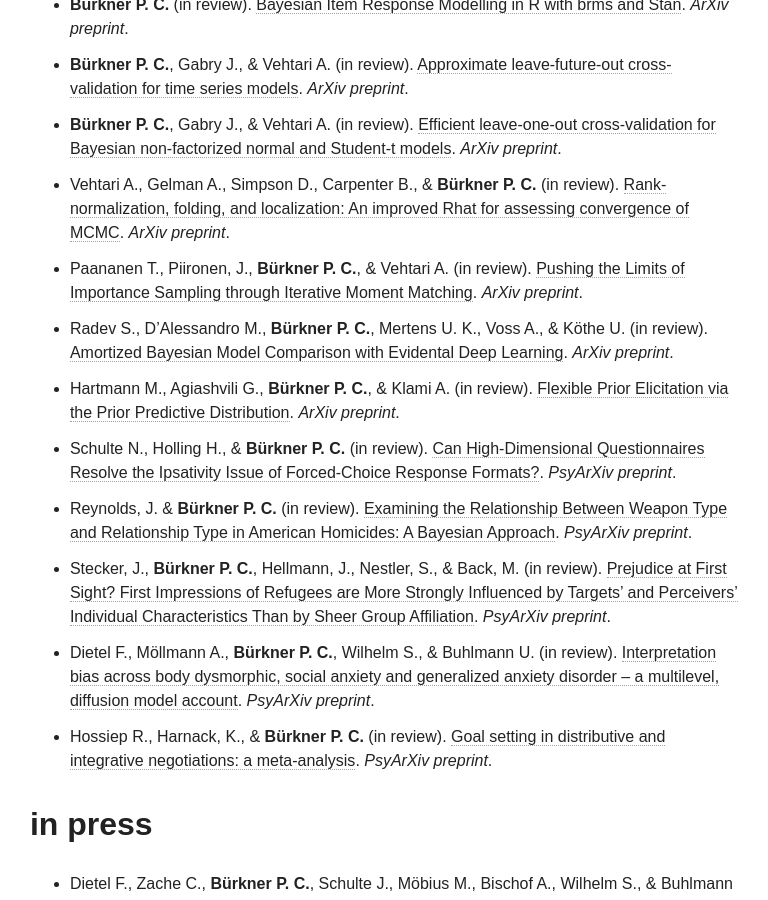
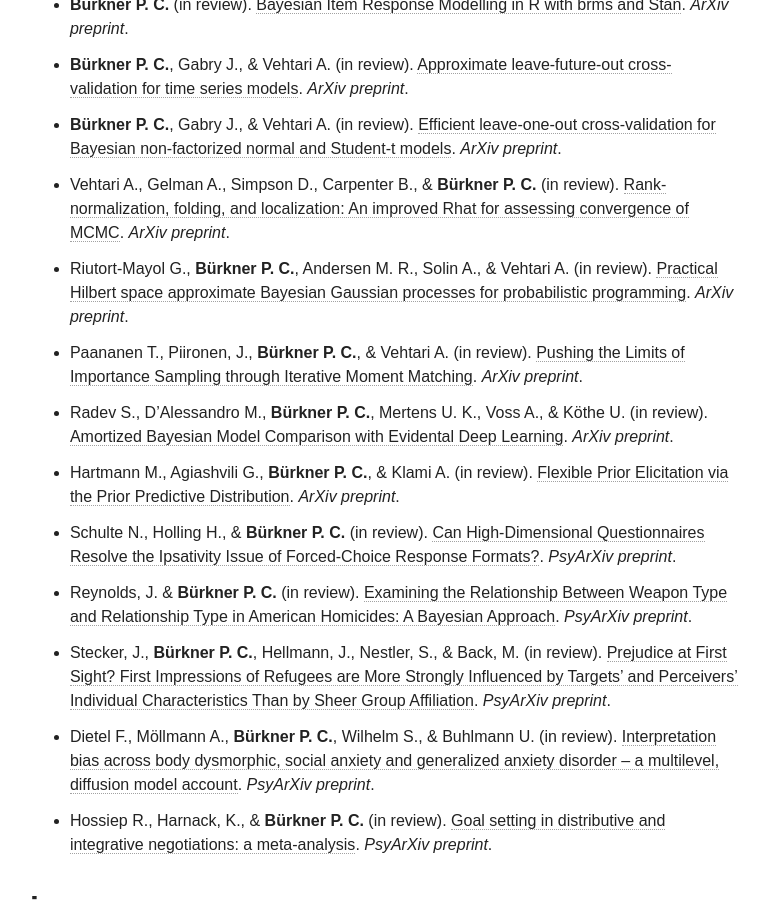
Before and after one commit to paul-buerkner/paul-buerkner.github.io, a Jekyll site: the page built from publications/index.md, in a window 1280 px wide and 900 px high, scrolled down 677 px. Shown: the whole window, without its empty margins (256-1024 px from the left). Built offline with Jekyll 4.4.1, drawn with Linux system fonts in a browser that asks for light colours; nearby versions of some CDN libraries.

Commit message:
add new preprint

```diff
--- a/publications/index.md
+++ b/publications/index.md
@@ -10,6 +10,7 @@
 * **Bürkner P. C.**, Gabry J., & Vehtari A. (in review). [Approximate leave-future-out cross-validation for time series  models](https://arxiv.org/abs/1902.06281). *ArXiv preprint*.
 * **Bürkner P. C.**, Gabry J., & Vehtari A. (in review). [Efficient leave-one-out cross-validation for Bayesian non-factorized normal and Student-t models](http://arxiv.org/abs/1810.10559). *ArXiv preprint*.
 * Vehtari A., Gelman A., Simpson D., Carpenter B., & **Bürkner P. C.** (in review). [Rank-normalization, folding, and localization: An improved Rhat for assessing convergence of MCMC](https://arxiv.org/abs/1903.08008). *ArXiv preprint*.
+* Riutort-Mayol G., **Bürkner P. C.**, Andersen M. R., Solin A., & Vehtari A. (in review). [Practical Hilbert space approximate Bayesian Gaussian processes for probabilistic programming](http://arxiv.org/abs/2004.11408). *ArXiv preprint*.
 * Paananen T., Piironen, J., **Bürkner P. C.**, & Vehtari A. (in review). [Pushing the Limits of Importance Sampling through Iterative Moment Matching](http://arxiv.org/abs/1906.08850). *ArXiv preprint*.
 * Radev S., D’Alessandro M., **Bürkner P. C.**, Mertens U. K., Voss A., & Köthe U. (in review). [Amortized Bayesian Model Comparison with Evidental Deep Learning](https://arxiv.org/abs/2004.10629). *ArXiv preprint*.
 * Hartmann M., Agiashvili G., **Bürkner P. C.**, &  Klami A. (in review). [Flexible Prior Elicitation via the Prior Predictive Distribution](https://arxiv.org/abs/2002.09868). *ArXiv preprint*.
```
